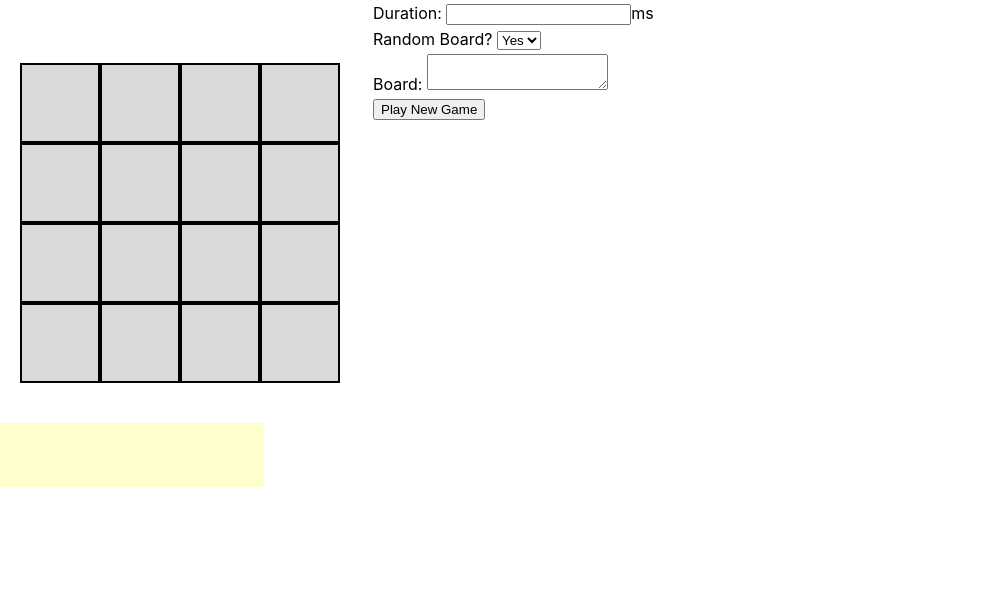
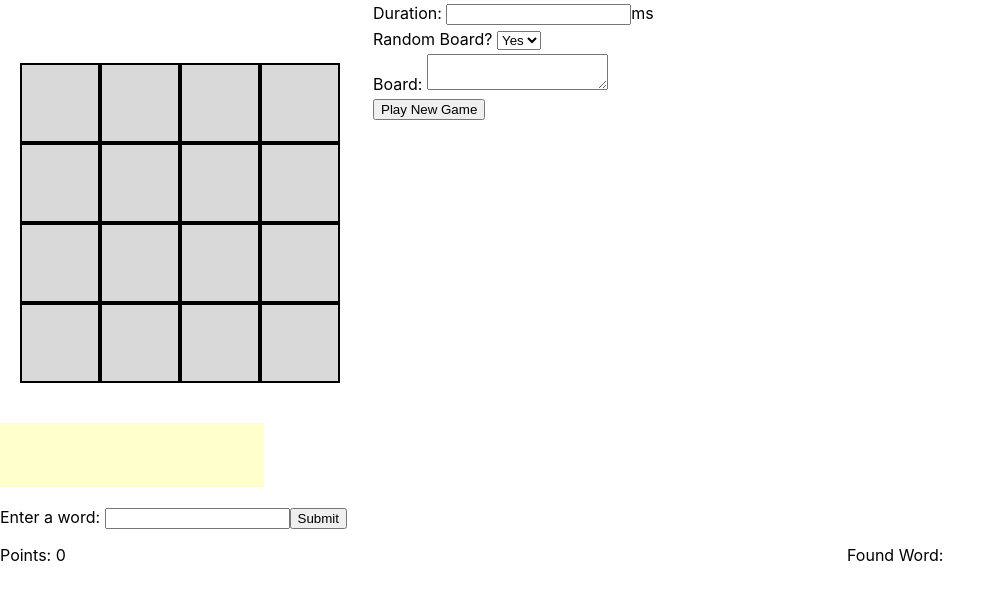
Before and after one commit to duke-alibubu/Boggle_whale, a React (Create React App) app in the folder frontend/: page / in a window 1280 px wide. Shown: the top 600 px of the page, without its empty margins (0-1005 px from the left). Built offline with nearby package versions, Linux system fonts and the light colour scheme.

Commit message:
play the game done!

```diff
--- a/frontend/src/App.css
+++ b/frontend/src/App.css
@@ -44,9 +44,6 @@
   display:inline-block;
  }
 
- .word_board {
-  margin-right: 20px;
- }
 
  #hidden {
   display: none;
@@ -59,3 +56,12 @@
   text-align: center;
   max-width: 200px;
 }
+
+#play_board {
+  display:inline-block;
+  margin-right:500px;
+ }
+
+#word_board {
+  display:inline-block;
+ }
--- a/frontend/src/javascript/InputTable.js
+++ b/frontend/src/javascript/InputTable.js
@@ -70,12 +70,6 @@ export class InputTable extends React.Component {
                     <tr>
                         <td>
                             <span>Random Board? </span>
-                            {/* <div class="radio">
-                                <label><input type="radio" name="randomize" ref={(a) => this.random=true} checked />Yes</label>
-                            </div>
-                            <div class="radio">
-                                <label><input type="radio" name="randomize" ref={(b) => this.random=false} />No</label>
-                            </div> */}
                             <select onChange={this.randomChange} >
                                 <option value="A">Yes</option>
                                 <option value="B">No</option>
--- a/frontend/src/javascript/WordBoard.js
+++ b/frontend/src/javascript/WordBoard.js
@@ -1,13 +1,17 @@
 import React from 'react';
 
 export class WorldBoard extends React.Component {
-    constructor(props){
+    constructor(props) {
         super(props)
         this.state = {
             duration: this.props.duration,
             token: this.props.token,
-            id: this.props.id
+            id: this.props.id,
+            word_list: [],
+            points: 0,
+            word_concat: ""
         }
+        this.submitWord = this.submitWord.bind(this)
     }
     componentDidMount() {
         this.myInterval = setInterval(() => {
@@ -22,14 +26,18 @@ export class WorldBoard extends React.Component {
         }, 1)
     }
 
-    componentWillReceiveProps(nextProps){
+    componentWillReceiveProps(nextProps) {
         this.setState({
             duration: nextProps.duration,
             token: nextProps.token,
-            id: nextProps.id
+            id: nextProps.id,
+            word_list: [],
+            points: 0,
+            word_concat: ""
         })
         this.myInterval = setInterval(() => {
             if (this.state.duration > 0) {
+                console.log(this.state.duration)
                 this.setState(({ duration }) => ({
                     duration: duration - 1
                 }))
@@ -44,13 +52,56 @@ export class WorldBoard extends React.Component {
         clearInterval(this.myInterval)
     }
 
-    render(){
+    async submitWord(){
+        //only check if the game duration is > 0 and the word is not present in the word list
+        if (this.state.duration > 0 && !this.state.word_list.includes(this.word.value)){
+            try {
+                const url = 'http://localhost:8000/games/' + this.state.id
+                const rawResponse = await fetch(url, {
+                    method: 'PUT',
+                    headers: {
+                        'Accept': 'application/json',
+                        'Content-Type': 'application/json'
+                    },
+                    body: JSON.stringify({
+                        "token": this.state.token,
+                        "word": this.word.value
+                    })
+                });
+                const content = await rawResponse.json();
+                this.setState(({
+                    points: content.points,
+                    word_list: this.state.word_list.concat(this.word.value)
+                }))
+                this.setState({
+                    word_concat: this.state.word_list.join(", ")
+                })
+            }
+            catch (e) {
+                console.log(e)
+            }
+        }
+    }
+    render() {
         return (
-            <div id="word_board">
-                <div id="timer_box">
-                    {this.state.duration}
+            <div>
+                <div id="play_board">
+                    <div id="timer_box">
+                        {this.state.duration}
+                    </div>
+                    <div>
+                        <br />
+                        <label htmlFor="word_input">Enter a word: </label>
+                        <input type="text" id="game_duration" ref={(word) => this.word = word} name="game_duration" />
+                        <button id="submit_word" onClick={this.submitWord}>Submit</button>
+                    </div>
+                    <div>
+                        <p>Points: {this.state.points}</p>
+                    </div>
                 </div>
-                <p>{this.state.token}</p>
+                <div id="word_board">
+                    Found Word: {this.state.word_concat}
+                </div>
             </div>
         );
     }
```
Also changed, not shown: 1 other file (tests, documents, lock files or other folders).
